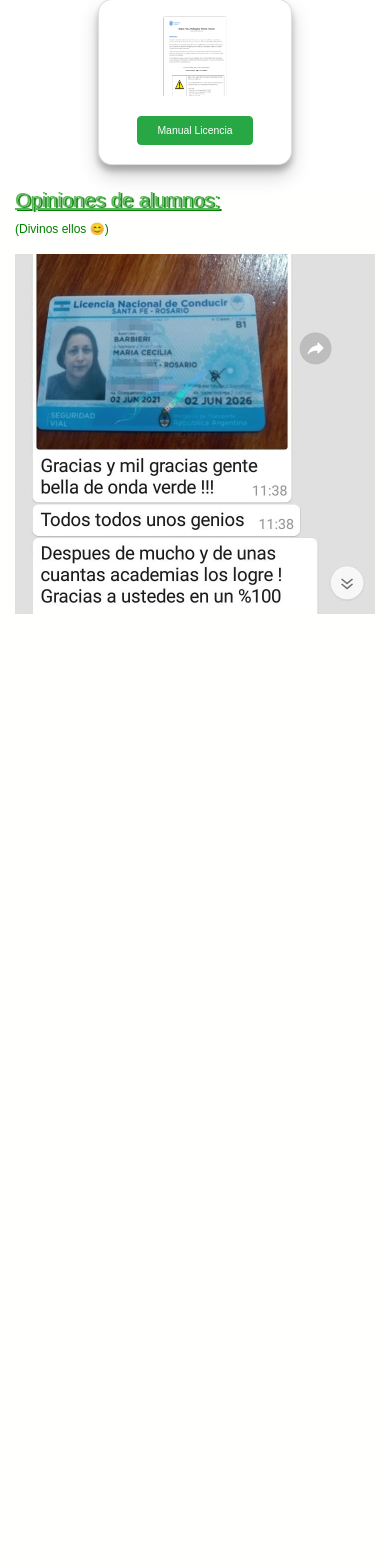
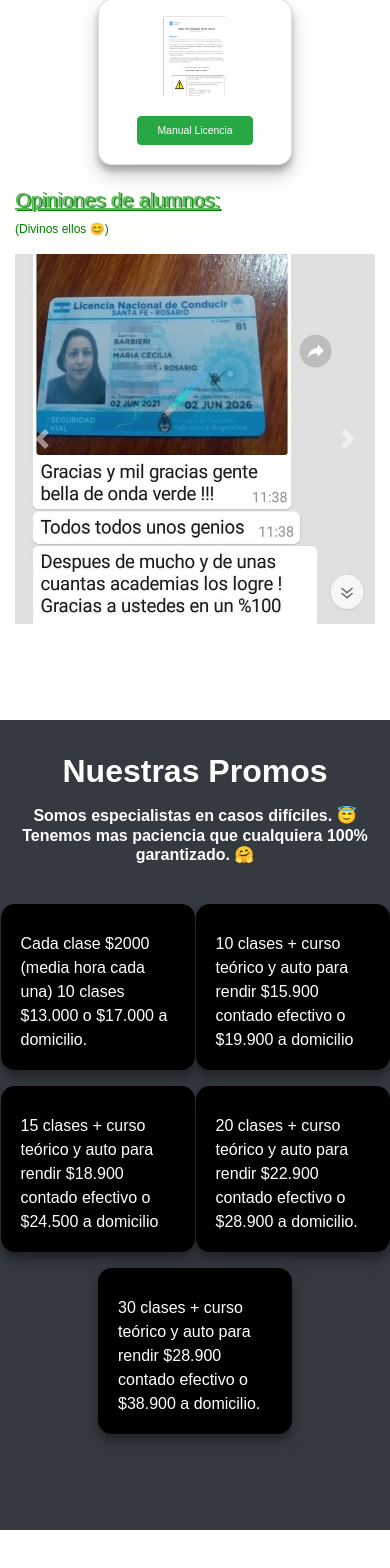
Before and after one commit to DaniPinelli/ov-proyect, a React (Create React App) app: page / in a window 390 px wide. Shown: the part 1454-3022 px from the top of the page. After the commit the page ends 2984 px from the top, so only its background shows below. Built offline with nearby package versions, Linux system fonts and the light colour scheme.

Commit message:
Changes on slider and prices

```diff
--- a/src/Components/Prices.js
+++ b/src/Components/Prices.js
@@ -1,6 +1,6 @@
 const Prices = () => {
   return (
-    <div className="container-fluid bg-dark">
+    <div className="container-fluid prices-container bg-dark">
       <div className="promo-tittle-div1">
         <h5 id="our-prices">Nuestras Promos</h5>
       </div>
--- a/src/index.css
+++ b/src/index.css
@@ -85,9 +85,6 @@ body {
   font-size: 2.8em;
 }
 
-.carousel-item {
-  height: 600px;
-}
 
 /*////////////////////////// Links ////////////////////*/
 .container-links {
@@ -152,16 +149,29 @@ body {
 
 .slider-container {
   margin-top: 5rem;
-  height: 90rem;
+  margin-bottom: 6rem;
 }
 
-.carousel-item {
-  height: 72rem;
+/*.carousel-item {
+  height: 78vh;
+  width: 46vw;
+}*/
+
+.carousel-item img {
+  /* background-position: top;
+  background-repeat: no-repeat;
+  background-size: cover;
+  width: 46vw;*/
+  height: 720px;
 }
 
 
 
 /*////////////////////////// Prices ////////////////////*/
+
+.prices-container {
+  height: 900px;
+}
 
 .prices {
   margin-left: auto;
@@ -170,7 +180,7 @@ body {
 }
 
 .promo-tittle-div1 h5 {
-  margin-top: 4rem;
+  padding-top: 6rem;
   color: #fffffe;
   font-size: 2.5em;
   font-weight: bold;
@@ -178,7 +188,7 @@ body {
 }
 
 .promo-tittle-div2 h6 {
-  margin-top: 1rem;
+  margin-top: 2rem;
   color: #fffffe;
   font-size: 1.5em;
   font-weight: bold;
@@ -191,11 +201,13 @@ body {
   height: 250px;
   max-width: 284px;
   border: none;
+  margin-top: 5rem;
 }
 
 .card-prices p {
   font-size: 1.5em;
 }
+
 
 /*/////////////////////////// Title hidden >570 ///////////////////////////////*/
 
@@ -360,6 +372,14 @@ body {
     width: 248px;
   }
 
+  .carousel-item img {
+    height: 616px;
+  }
+
+  .card-prices p {
+    font-size: 1.25em;
+  }
+
 }
 
 /*/////////////////////////// 922px ///////////////////////////////*/
@@ -377,6 +397,10 @@ body {
 @media(max-width:858px) {
   .div-title p {
     font-size: 1.6em;
+  }
+
+  .prices-container {
+    height: 978px;
   }
 }
 
@@ -396,6 +420,26 @@ body {
 
   .emoji {
     margin-top: 14rem;
+  }
+
+  .card-prices p {
+    font-size: 1em;
+  }
+
+  .promo-tittle-div1 h5 {
+    padding-top: 2rem;
+  }
+
+  .promo-tittle-div2 h6 {
+    margin-top: 1rem;
+  }
+
+  .prices {
+    margin-top: 0;
+  }
+
+  .card-prices {
+    height: 180px;
   }
 }
 
@@ -461,14 +505,6 @@ body {
     font-size: 1em;
   }
 
-  .card-prices p {
-    font-size: 1.25em;
-  }
-
-  .card-prices {
-    height: 180px;
-  }
-
   .links-container-title {
     margin-top: 6rem;
   }
@@ -495,6 +531,16 @@ body {
 
   .links-container-title {
     margin-top: 2rem;
+  }
+
+  .carousel-item img {
+    height: 514px;
+  }
+
+
+
+  .prices-container {
+    height: 810px;
   }
 }
 
@@ -528,6 +574,10 @@ body {
   .title-hidden h1 {
     font-size: 1.25em;
   }
+
+  .carousel-item img {
+    height: 370px;
+  }
 }
 
 
@@ -544,6 +594,27 @@ body {
 
 }
 
+/*////////////////////////// 386px ///////////////////////////////*/
+@media(max-width:386px) {
+  .promo-tittle-div1 h5 {
+    padding-top: 1rem;
+    font-size: 1.5em;
+  }
+
+  .card-body {
+    padding: 1rem;
+  }
+
+  .card-prices {
+    height: 112px;
+    width: 183px;
+  }
+
+  .card-prices p {
+    font-size: 0.75em;
+  }
+}
+
 
 /*////////////////////////// 376px ///////////////////////////////*/
 @media(max-width:376px) {
@@ -556,9 +627,3 @@ body {
     font-size: 1.2em;
   }
 }
-
-
-/*////////////////////////// 358px ///////////////////////////////
-@media(max-width:358px) {
-
-}*/
```
